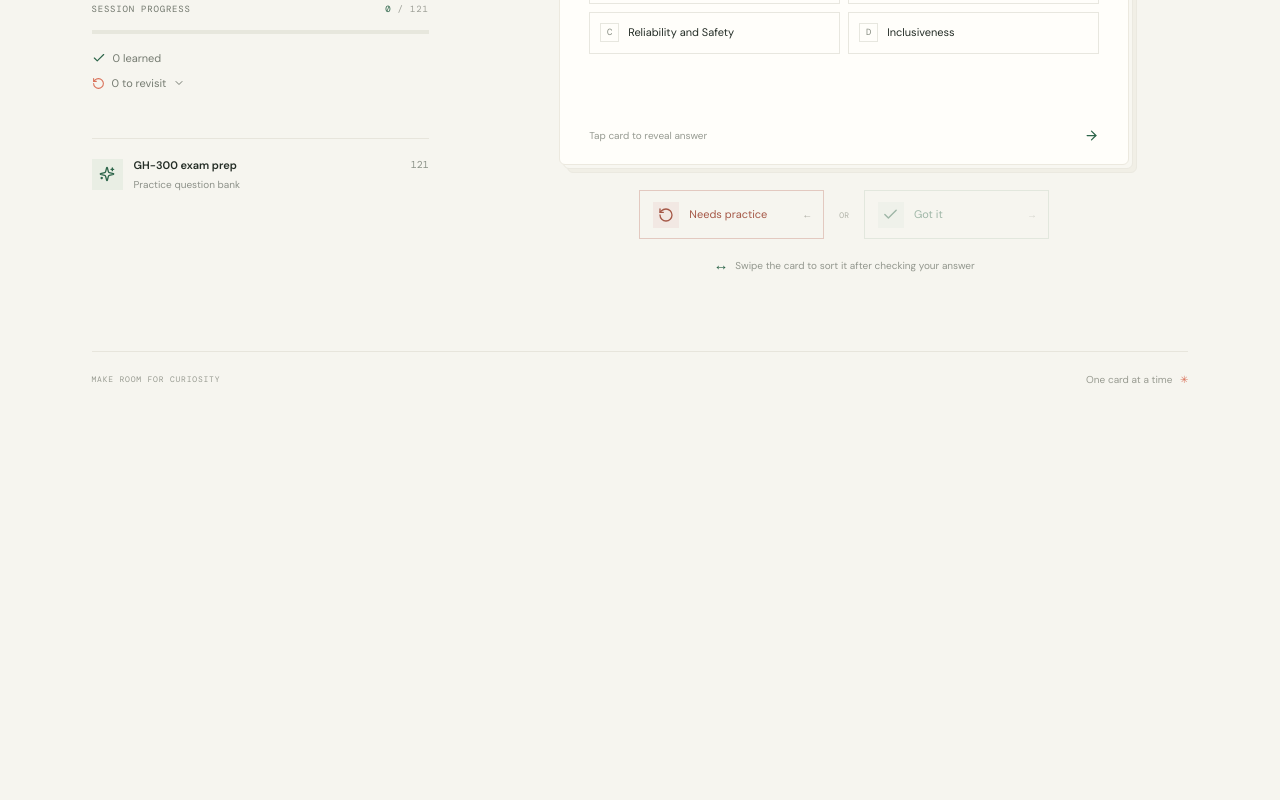
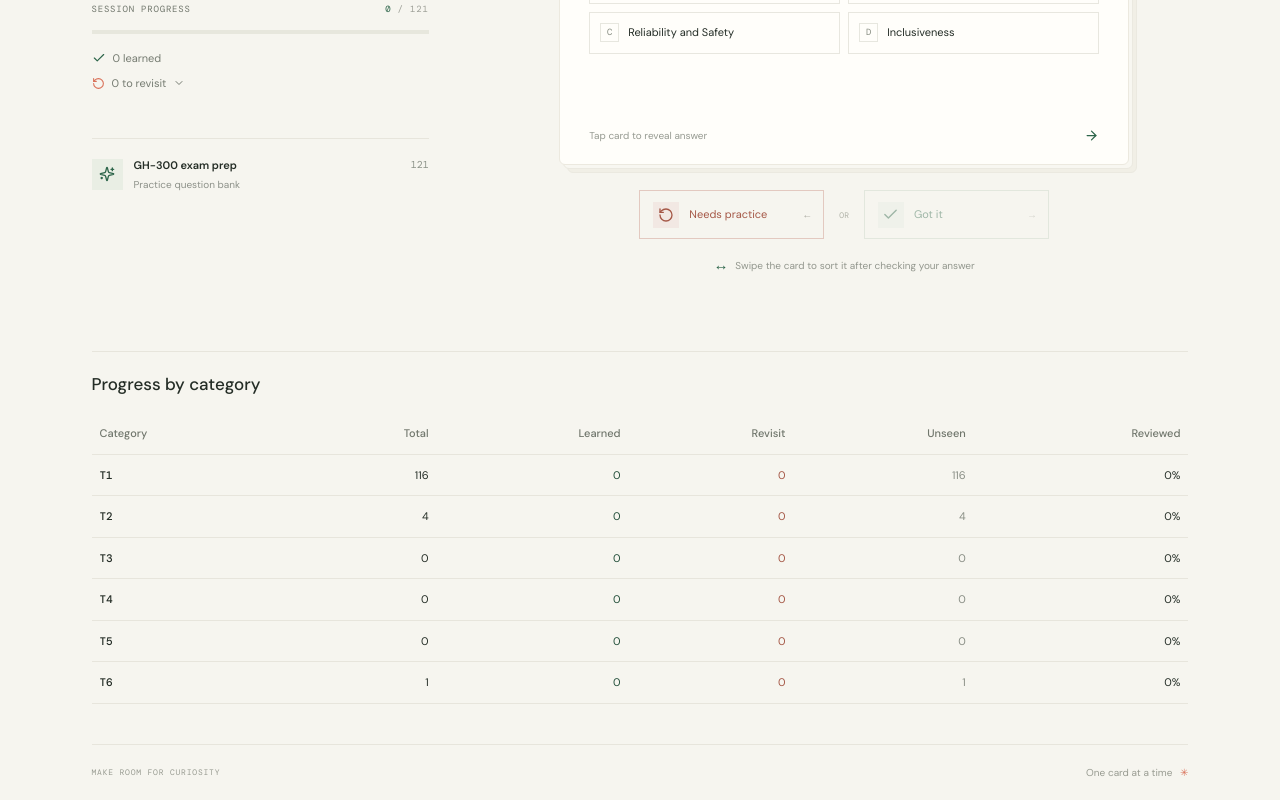
Before and after one commit to AccelerateVeronica/study-helper, a React (Vite) app: page / in a window 1280 px wide. Shown: the part 513-1313 px from the top of the page. Before the commit the page ends 920 px from the top, so only its background shows below. Built offline with nearby package versions, Linux system fonts and the light colour scheme; a web font is replaced by a local one.

Commit message:
feat: add category progress tracking and display in study app

```diff
--- a/src/features/study/StudyApp.tsx
+++ b/src/features/study/StudyApp.tsx
@@ -66,6 +66,21 @@ export default function App() {
   const learnedCount = Object.values(review).filter((status) => status === 'learned').length;
   const practiceCount = Object.values(review).filter((status) => status === 'practice').length;
   const progress = (Object.keys(review).length / flashcards.length) * 100;
+  const categoryProgress = Array.from({ length: 6 }, (_, index) => {
+    const category = `T${index + 1}`;
+    const cards = flashcards.filter((card) => card.question.match(/^(T[1-6])Q\d+\./)?.[1] === category);
+    const learned = cards.filter((card) => review[card.id] === 'learned').length;
+    const revisit = cards.filter((card) => review[card.id] === 'practice').length;
+    const reviewed = learned + revisit;
+    return {
+      category,
+      total: cards.length,
+      learned,
+      revisit,
+      unseen: cards.length - reviewed,
+      percent: cards.length > 0 ? Math.round((reviewed / cards.length) * 100) : 0,
+    };
+  });
 
   function advanceCard() {
     if (studyDeck.length === 0) return;
@@ -430,6 +445,37 @@ export default function App() {
         </section>
       </section>
 
+      <section className="mx-auto mb-10 max-w-[1100px] border-t border-line pt-5" aria-labelledby="category-progress-heading">
+        <h2 id="category-progress-heading" className="mb-4 text-[17px] font-medium">Progress by category</h2>
+        <div className="overflow-x-auto">
+          <table className="w-full min-w-[440px] border-collapse text-right text-[11px] tabular-nums">
+            <caption className="sr-only">Study progress for categories T1 through T6. Reviewed includes learned and revisit cards.</caption>
+            <thead className="border-b border-line text-[#70766c]">
+              <tr>
+                <th scope="col" className="px-2 py-3 text-left font-medium">Category</th>
+                <th scope="col" className="px-2 py-3 font-medium">Total</th>
+                <th scope="col" className="px-2 py-3 font-medium">Learned</th>
+                <th scope="col" className="px-2 py-3 font-medium">Revisit</th>
+                <th scope="col" className="px-2 py-3 font-medium">Unseen</th>
+                <th scope="col" className="px-2 py-3 font-medium">Reviewed</th>
+              </tr>
+            </thead>
+            <tbody>
+              {categoryProgress.map(({ category, total, learned, revisit, unseen, percent }) => (
+                <tr key={category} className="border-b border-line">
+                  <th scope="row" className="px-2 py-3 text-left font-mono font-medium">{category}</th>
+                  <td className="px-2 py-3">{total}</td>
+                  <td className="px-2 py-3 text-green-dark">{learned}</td>
+                  <td className="px-2 py-3 text-[#a55847]">{revisit}</td>
+                  <td className="px-2 py-3 text-muted">{unseen}</td>
+                  <td className="px-2 py-3">{percent}%</td>
+                </tr>
+              ))}
+            </tbody>
+          </table>
+        </div>
+      </section>
+
       <footer className="flex min-h-[56px] items-center justify-between border-t border-line font-mono text-[8px] tracking-[.8px] text-[#989b91] max-[720px]:min-h-[48px]">
         <span>MAKE ROOM FOR CURIOSITY</span>
         <span className="font-sans text-[10px] tracking-normal">One card at a time <span className="ml-[5px] text-coral">✳</span></span>
```
